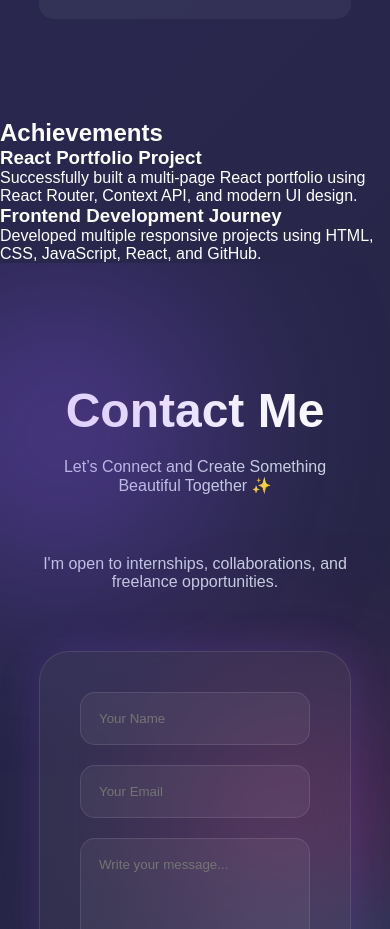
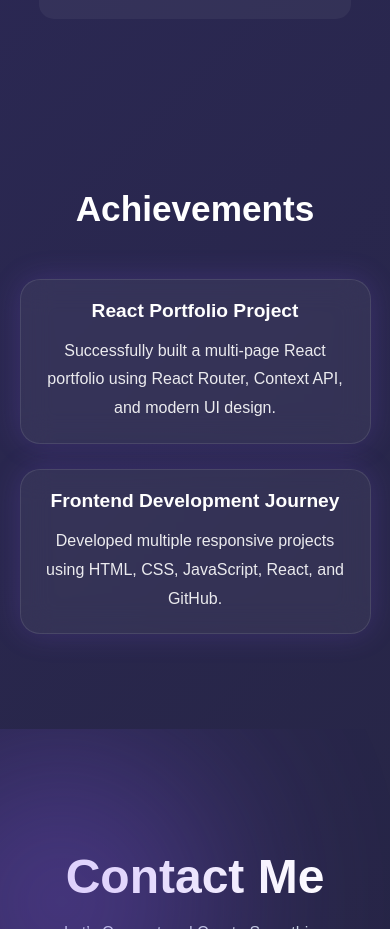
Before and after one commit to H-akimi07/My-React-Portfolio, a React (Vite) app: page / in a window 390 px wide. Shown: the part 5856-6785 px from the top of the page. Built offline with nearby package versions, Linux system fonts and the light colour scheme.

Commit message:
i add some css for achievements section

```diff
--- a/src/components/styles/style.css
+++ b/src/components/styles/style.css
@@ -1265,3 +1265,71 @@ body.ocean .theme-dropdown select {
   opacity: 0.8;
   font-style: italic;
 }
+
+
+/* ACHIEVEMENTS SECTION */
+
+.achievements-section {
+  padding: 100px 10%;
+  text-align: center;
+}
+
+.achievements-section h2 {
+  font-size: 3rem;
+  margin-bottom: 50px;
+}
+
+.achievement-card {
+  max-width: 800px;
+  margin: 25px auto;
+  padding: 30px;
+
+  border-radius: 20px;
+
+  backdrop-filter: blur(15px);
+  background: rgba(255, 255, 255, 0.06);
+
+  border: 1px solid rgba(255, 255, 255, 0.1);
+
+  box-shadow: 0 0 30px rgba(139, 92, 246, 0.2);
+
+  transition: all 0.4s ease;
+}
+
+.achievement-card:hover {
+  transform: translateY(-10px);
+
+  box-shadow:
+    0 0 40px rgba(139, 92, 246, 0.5),
+    0 10px 30px rgba(6, 182, 212, 0.3);
+}
+
+.achievement-card h3 {
+  font-size: 1.5rem;
+  margin-bottom: 15px;
+}
+
+.achievement-card p {
+  line-height: 1.8;
+  opacity: 0.9;
+}
+
+/* MOBILE */
+
+@media (max-width: 768px) {
+  .achievements-section {
+    padding: 70px 5%;
+  }
+
+  .achievements-section h2 {
+    font-size: 2.2rem;
+  }
+
+  .achievement-card {
+    padding: 20px;
+  }
+
+  .achievement-card h3 {
+    font-size: 1.2rem;
+  }
+}
```
